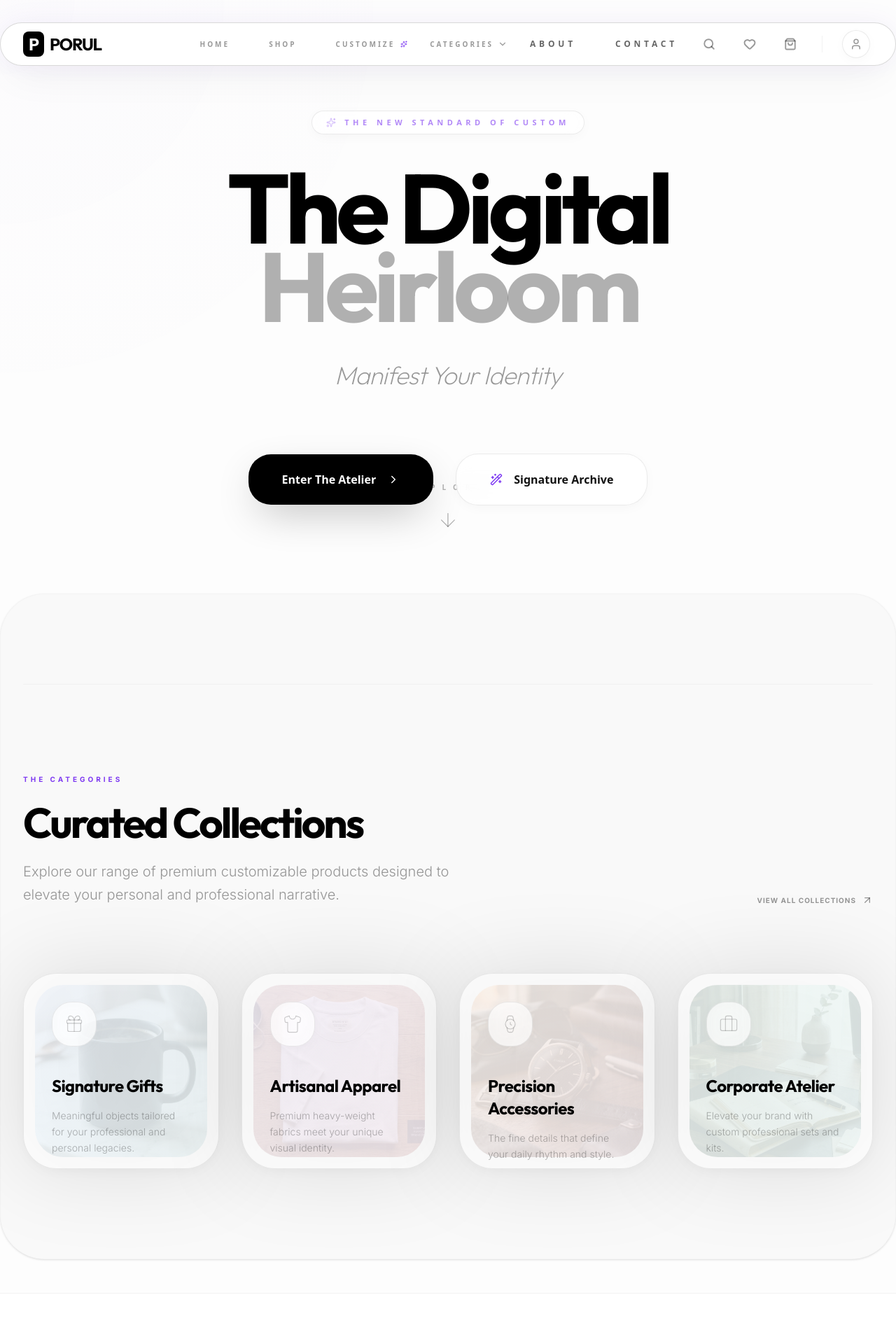
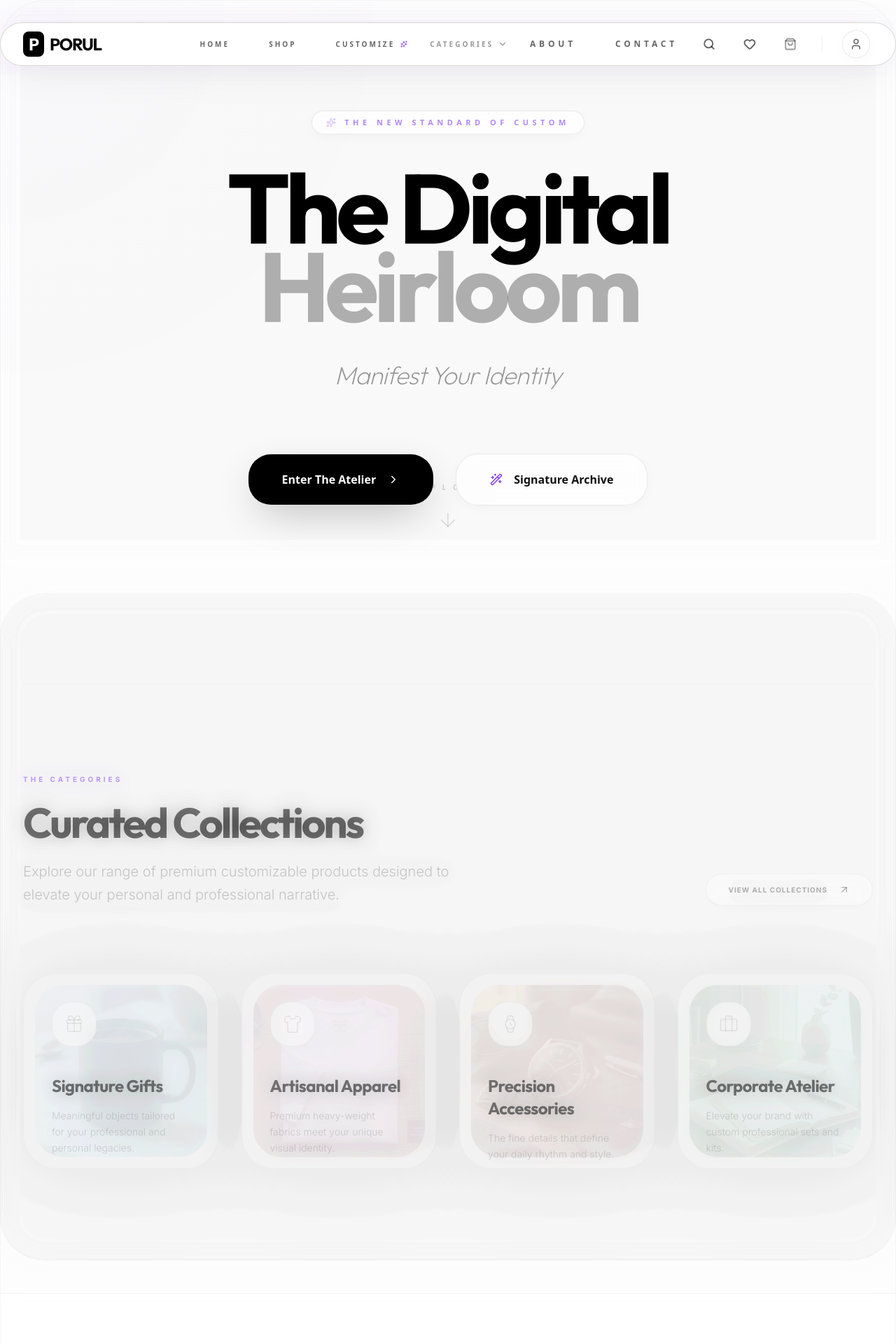
Before and after one commit to PavanKumar-HQ/Porul, a Next.js app: page / in a window 1280 px wide. Shown: the top 1920 px of the page at 70% size. Built offline with nearby package versions, Linux system fonts and the light colour scheme.

Commit message:
style: differentiate card architectures across all sections (Signature, Collections, Artifacts, Philosophy)

```diff
--- a/src/app/shop/page.tsx
+++ b/src/app/shop/page.tsx
@@ -94,7 +94,8 @@
                 transition={{ duration: 0.5 }}
               >
                 <Link href={`/shop/${product.id}`} className="group block h-full">
-                  <div className="relative aspect-[1/1.2] glass-lvl-1 rounded-[56px] overflow-hidden border-black/5 group-hover:glass-lvl-2 transition-all duration-700 hover:shadow-2xl flex flex-col h-full">
+                  <div className="relative aspect-[1/1.2] bg-white rounded-[40px] overflow-hidden border border-black/[0.04] group-hover:border-accent-violet/20 transition-all duration-700 hover:shadow-[0_32px_64px_-16px_rgba(0,0,0,0.08)] flex flex-col h-full">
+                    <div className="absolute inset-0 glass-lvl-1 opacity-10 pointer-events-none" />
                     {/* Image Area */}
                     <div className="relative flex-1 p-6">
                       <div className="absolute inset-0 overflow-hidden rounded-[40px] m-4">
--- a/src/components/layout/Navbar.tsx
+++ b/src/components/layout/Navbar.tsx
@@ -61,7 +61,7 @@
               <Link
                 key={link.name}
                 href={link.href}
-                className="relative text-[10px] font-bold text-black/40 uppercase tracking-[0.3em] transition-colors hover:text-black px-6 py-4"
+                className="relative text-[10px] font-bold text-black/60 uppercase tracking-[0.3em] transition-colors hover:text-black px-6 py-4"
                 onMouseEnter={() => setHoveredLink(link.name)}
                 onMouseLeave={() => setHoveredLink(null)}
               >
@@ -111,12 +111,12 @@
           <div className="flex-1 flex items-center justify-end gap-2 md:gap-4">
             <button
               onClick={() => setIsSearchOpen(true)}
-              className="p-3 text-black/40 hover:text-black transition-all hover:scale-110 active:scale-95"
+              className="p-3 text-black/60 hover:text-black transition-all hover:scale-110 active:scale-95"
             >
               <Search size={18} strokeWidth={2.5} />
             </button>
 
-            <Link href="/wishlist" className="p-3 text-black/40 hover:text-red-500 transition-all hover:scale-110 active:scale-95 hidden sm:block">
+            <Link href="/wishlist" className="p-3 text-black/60 hover:text-red-500 transition-all hover:scale-110 active:scale-95 hidden sm:block">
               <Heart size={18} strokeWidth={2.5} />
             </Link>
 
@@ -136,7 +136,7 @@
 
             <Link href="/dashboard" className="p-1 group flex items-center gap-3">
               <div className="w-10 h-10 rounded-full glass-lvl-1 border border-black/5 flex items-center justify-center group-hover:glass-lvl-3 transition-all duration-500 overflow-hidden shadow-sm group-hover:shadow-black/5 group-hover:border-accent-violet/20">
-                 <User size={18} className="text-black/40 group-hover:text-black transition-colors" />
+                 <User size={18} className="text-black/60 group-hover:text-black transition-colors" />
               </div>
             </Link>
 
--- a/src/components/sections/Categories.tsx
+++ b/src/components/sections/Categories.tsx
@@ -78,7 +78,7 @@
            whileInView={{ opacity: 1 }}
            viewport={{ once: true }}
         >
-          <Link href="/shop" className="group flex items-center gap-2 text-black/40 hover:text-black transition-colors font-bold uppercase tracking-widest text-[10px] font-inter">
+          <Link href="/shop" className="group flex items-center gap-4 px-8 py-3.5 rounded-full glass-lvl-1 border border-black/5 text-black/60 hover:text-black hover:glass-lvl-3 transition-all font-bold uppercase tracking-widest text-[10px] font-inter shadow-sm hover:shadow-black/5">
             View All Collections
             <ArrowUpRight size={16} className="group-hover:translate-x-0.5 group-hover:-translate-y-0.5 transition-transform" />
           </Link>
@@ -89,7 +89,9 @@
         {categories.map((category, index) => (
           <TiltCard key={category.title} maxRotate={8}>
             <Link href={category.href} className="block h-full group">
-              <div className="glass-lvl-1 aspect-square p-10 rounded-[48px] border-black/5 hover:glass-lvl-2 transition-all duration-700 flex flex-col justify-between relative overflow-hidden bg-white shadow-sm">
+              <div className="bg-[#F4F4F4] aspect-square p-10 rounded-[48px] border border-black/[0.05] hover:bg-white hover:shadow-2xl transition-all duration-700 flex flex-col justify-between relative overflow-hidden group">
+                {/* Category Identity: Soft Material Glass */}
+                <div className="absolute inset-0 glass-lvl-1 opacity-20 pointer-events-none" />
                 {/* Image Background Layer */}
                 <div className="absolute inset-0 z-0 m-4 rounded-[40px] overflow-hidden">
                    <img src={category.image} alt="" className="w-full h-full object-cover opacity-10 group-hover:opacity-40 transition-opacity duration-1000 scale-125 group-hover:scale-100" />
@@ -135,8 +137,8 @@
                    transition={{ delay: index * 0.1 + 0.5 }}
                    className="mt-16 flex items-center justify-between relative z-10"
                 >
-                   <span className="text-xs font-bold uppercase tracking-[0.4em] text-black/20 group-hover:text-accent-violet transition-colors font-inter">Begin Manifestation</span>
-                   <div className="w-12 h-12 rounded-full border border-black/5 glass-lvl-1 flex items-center justify-center group-hover:bg-black group-hover:text-white group-hover:scale-110 transition-all duration-500 shadow-sm">
+                   <span className="text-xs font-bold uppercase tracking-[0.4em] text-black/40 group-hover:text-accent-violet transition-colors font-inter">Begin Manifestation</span>
+                   <div className="w-12 h-12 rounded-full border border-black/5 glass-lvl-1 flex items-center justify-center group-hover:bg-black group-hover:text-white group-hover:scale-110 transition-all duration-500 shadow-sm hover:shadow-black/10">
                       <ArrowUpRight size={20} />
                    </div>
                 </motion.div>
--- a/src/components/sections/ProductShowcase.tsx
+++ b/src/components/sections/ProductShowcase.tsx
@@ -77,7 +77,9 @@
             className="flex-shrink-0 w-84 md:w-[480px] snap-start group"
           >
             <Link href={`/shop/${product.id}`}>
-              <div className="relative aspect-[4/5.2] glass-lvl-1 rounded-[64px] overflow-hidden border-black/5 group-hover:glass-lvl-3 transition-all duration-1000 shadow-sm hover:shadow-2xl bg-white">
+              <div className="relative aspect-[4/5.2] bg-white rounded-[72px] overflow-hidden border border-black/5 group-hover:border-accent-violet/20 transition-all duration-1000 shadow-[0_10px_30px_-10px_rgba(0,0,0,0.05)] hover:shadow-[0_40px_80px_-20px_rgba(0,0,0,0.12)]">
+                {/* Product Section Differentiation: Elite Glass */}
+                <div className="absolute inset-0 glass-lvl-1 opacity-50" />
                 {/* Background Glow (Pearlescent) */}
                 <div className={`absolute inset-0 bg-gradient-to-br ${product.color} opacity-0 group-hover:opacity-100 transition-opacity duration-1000 blur-[80px] -z-10`} />
 
--- a/src/components/sections/WhyPorul.tsx
+++ b/src/components/sections/WhyPorul.tsx
@@ -58,8 +58,9 @@
             whileInView={{ opacity: 1, scale: 1 }}
             viewport={{ once: true }}
             transition={{ delay: index * 0.1 }}
-            className="group glass-lvl-2 p-12 rounded-[56px] border-black/5 hover:glass-lvl-3 transition-all duration-1000 flex flex-col items-center text-center text-black hover:shadow-3xl"
+            className="group p-12 rounded-[64px] hover:bg-white hover:shadow-[0_40px_100px_-20px_rgba(0,0,0,0.06)] transition-all duration-1000 flex flex-col items-center text-center text-black"
           >
+            <div className="absolute inset-0 glass-lvl-1 opacity-10 pointer-events-none rounded-[64px]" />
             <div className="w-20 h-20 rounded-[32px] glass-lvl-1 mb-10 flex items-center justify-center text-black/40 group-hover:text-accent-violet group-hover:glass-lvl-3 transition-all duration-700 shadow-sm group-hover:shadow-black/5">
               <feature.icon size={32} strokeWidth={1.5} />
             </div>
```
